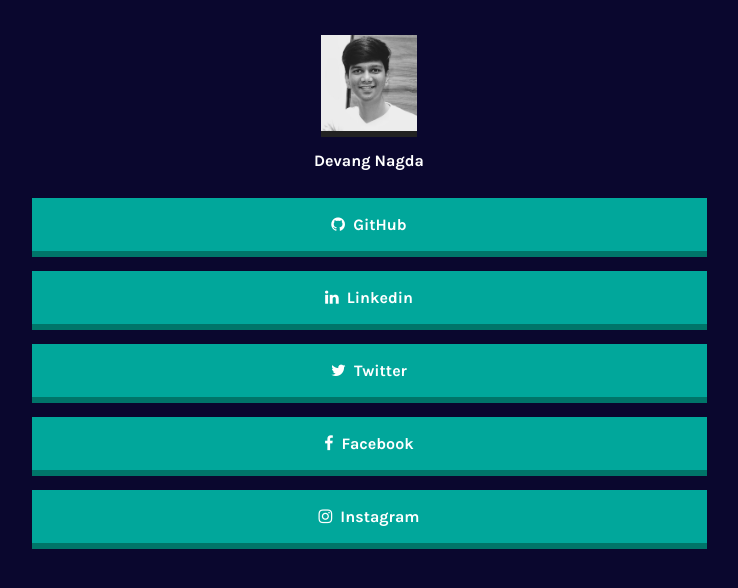
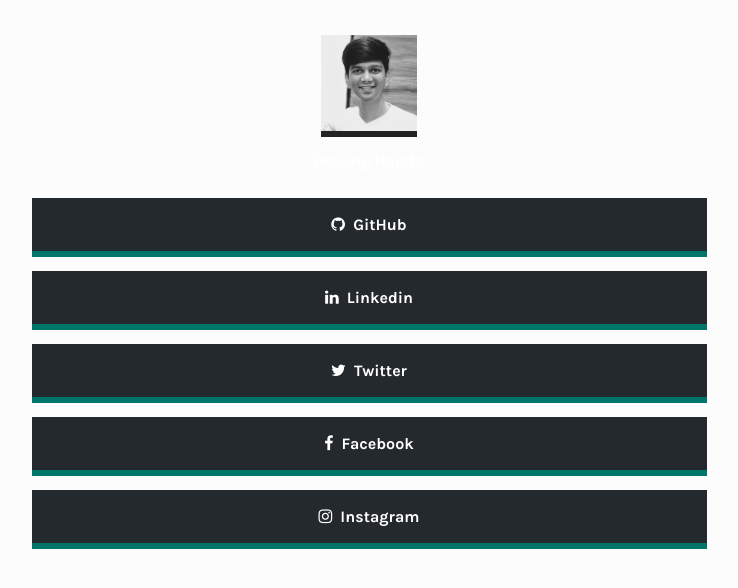
Before and after one commit to devangnagda/devangnagda.github.io, a plain HTML site: page index.html in a window 1280 px wide. Shown: the whole page, without its empty margins (271-1009 px from the left). Drawn offline with nearby package versions, Linux system fonts and the light colour scheme.

Commit message:
Update style.css

```diff
--- a/style.css
+++ b/style.css
@@ -6,7 +6,7 @@
 }
 
 body {
-	background-color: #0a072e;
+	background-color: #fcfcfc;
 }
 
 #userPhoto {
@@ -61,7 +61,7 @@ body {
 
 .link {
 	display: block;
-	background-color: #01A79B;
+	background-color: #24292e;
 	color: #fff;
 	font-family: var(--font);
 	text-align: center;
```
